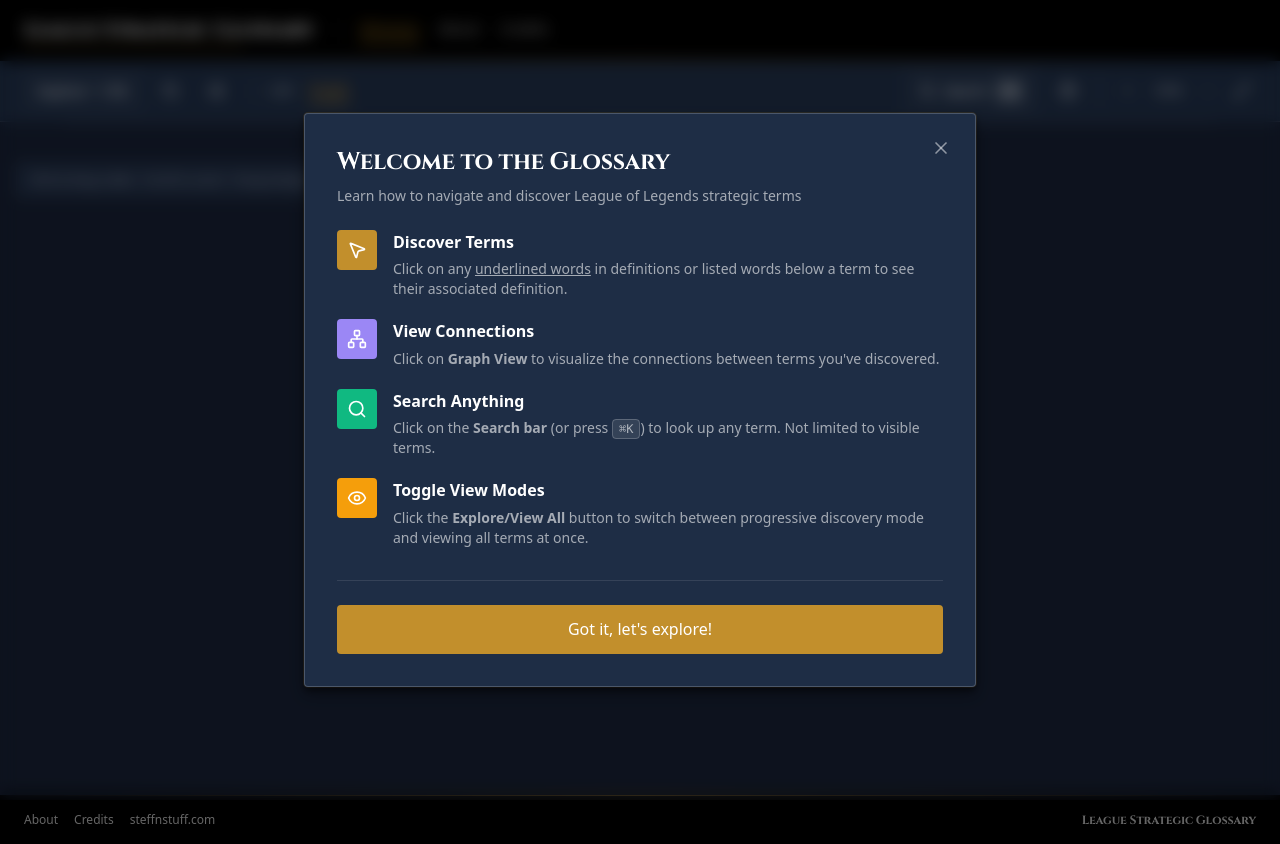
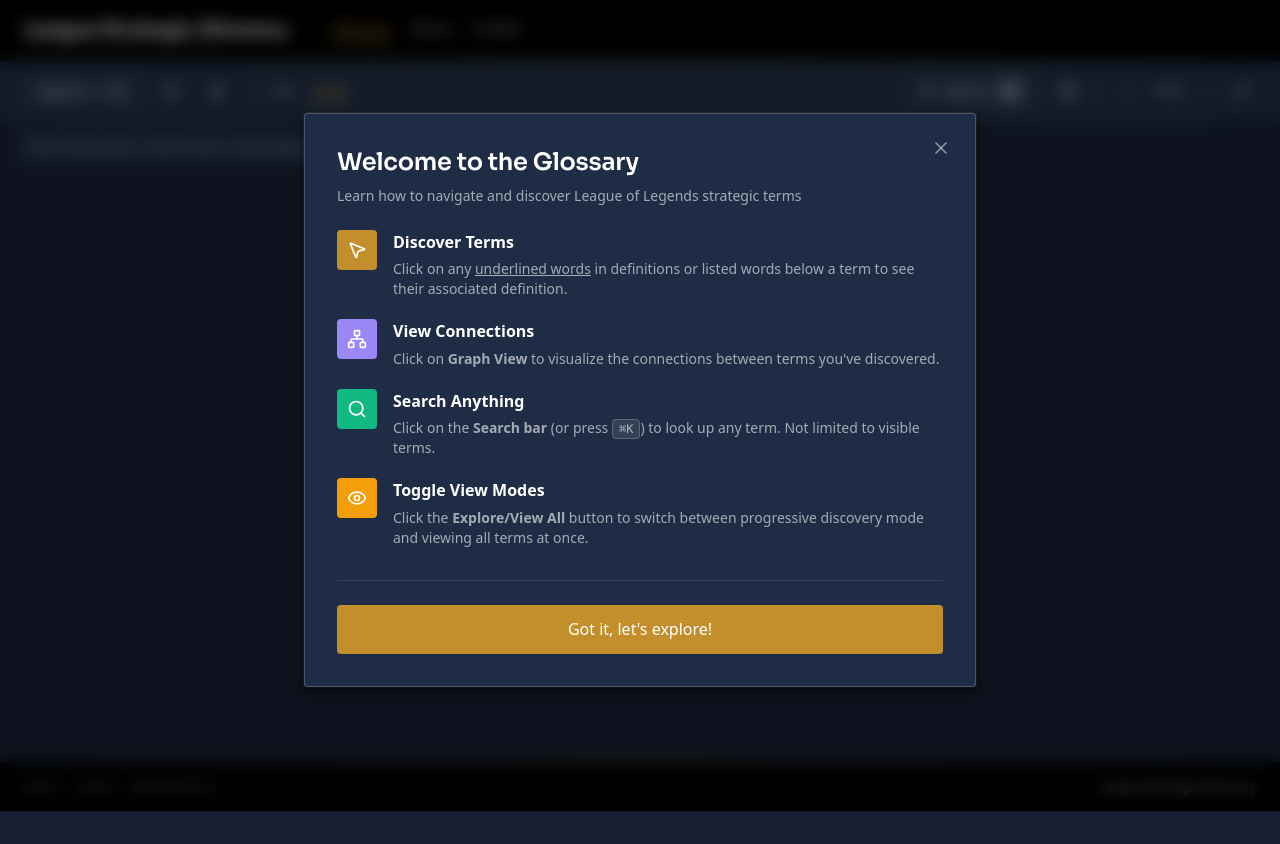
Before and after one commit to peachfuzzz/league-strategic-glossary, a Next.js app: page / in a window 1280 px wide. After the commit the page ends 811 px from the top, so only its background shows below. Built offline with nearby package versions, Linux system fonts and the light colour scheme.

Commit message:
changed filter menu
filter menu visually reworked to act like a pulldown tab

```diff
--- a/src/app/globals.css
+++ b/src/app/globals.css
@@ -38,10 +38,10 @@
   line-height: 1.6;
 }
 
-/* Display font for titles - Cinzel serif */
+/* Display font for titles - Sora geometric sans */
 .font-display {
-  font-family: var(--font-display), Georgia, serif;
-  font-weight: 700;
+  font-family: var(--font-display), system-ui, sans-serif;
+  font-weight: 600;
   letter-spacing: -0.01em;
 }
 
--- a/src/app/layout.tsx
+++ b/src/app/layout.tsx
@@ -1,5 +1,5 @@
 import type { Metadata } from "next";
-import { Source_Sans_3, Cinzel } from "next/font/google";
+import { Source_Sans_3, Sora } from "next/font/google";
 import "./globals.css";
 import Header from "@/components/Header";
 import Footer from "@/components/Footer";
@@ -10,10 +10,10 @@
   weight: ["300", "400", "600", "700"],
 });
 
-const cinzel = Cinzel({
+const sora = Sora({
   variable: "--font-display",
   subsets: ["latin"],
-  weight: ["400", "700"],
+  weight: ["400", "600", "700"],
 });
 
 export const metadata: Metadata = {
@@ -29,7 +29,7 @@
   return (
     <html lang="en">
       <body
-        className={`${sourceSans.variable} ${cinzel.variable} antialiased flex flex-col min-h-screen`}
+        className={`${sourceSans.variable} ${sora.variable} antialiased flex flex-col min-h-screen`}
       >
         <Header />
         <main className="flex-1 flex flex-col">
--- a/src/components/GlossaryGraph.tsx
+++ b/src/components/GlossaryGraph.tsx
@@ -1,7 +1,7 @@
 'use client'
 
 import React, { useState, useEffect, useRef } from 'react';
-import { Search, ZoomIn, ZoomOut, Maximize2, List, Network, Eye, BookOpen, RotateCcw, Shuffle, HelpCircle, Filter } from 'lucide-react';
+import { Search, ZoomIn, ZoomOut, Maximize2, List, Network, Eye, BookOpen, RotateCcw, Shuffle, HelpCircle } from 'lucide-react';
 import { glossaryData, GlossaryTerm, tagColors } from '@/data/glossaryData';
 import { SHUFFLE_CONFIG } from '@/config/shuffle.config';
 import GraphView from './GraphView';
@@ -396,9 +396,13 @@
           )}
         </div>
 
-        {/* Tag Filter Dropdown */}
+      </div>
+
+      <div className="flex-1 relative overflow-hidden">
+        {/* Tag Filter — overlay on content */}
         <TagFilterDropdown
           isOpen={isSidebarOpen}
+          onToggleOpen={() => setIsSidebarOpen(!isSidebarOpen)}
           allTags={allTags}
           selectedTags={selectedTags}
           onToggleTag={toggleTag}
@@ -406,41 +410,6 @@
           hoveredTag={hoveredTag}
           setHoveredTag={setHoveredTag}
         />
-      </div>
-
-      {/* Folder Tab Style Filter Button */}
-      <div className="relative z-50 flex justify-center">
-        <button
-          onClick={() => setIsSidebarOpen(!isSidebarOpen)}
-          className={`bg-[#1e2d45]/70 backdrop-blur-sm border-t border-x border-[rgba(255,255,255,0.1)] rounded-t px-6 py-2 transition-all ${
-            isSidebarOpen
-              ? 'text-white translate-y-0'
-              : 'text-white/70 hover:text-white hover:translate-y-0.5'
-          }`}
-          title={isSidebarOpen ? 'Hide filter menu' : 'Show filter menu'}
-        >
-          <div className="flex items-center gap-2">
-            <Filter size={14} />
-            <span className="text-xs font-medium">Filters</span>
-            {selectedTags.length > 0 && (
-              <span className="flex items-center gap-1 ml-1">
-                {selectedTags.slice(0, 5).map(tag => (
-                  <div
-                    key={tag}
-                    className="w-2 h-2 rounded-full"
-                    style={{ backgroundColor: tagColors[tag] || '#A0A0A0' }}
-                  />
-                ))}
-                {selectedTags.length > 5 && (
-                  <span className="text-[10px] text-white/50">+{selectedTags.length - 5}</span>
-                )}
-              </span>
-            )}
-          </div>
-        </button>
-      </div>
-
-      <div className="flex-1 relative overflow-hidden">
           {view === 'graph' ? (
             <GraphView
               nodes={nodes}
--- a/src/components/GraphView.tsx
+++ b/src/components/GraphView.tsx
@@ -524,18 +524,11 @@
         const shouldShowLabel = !selectedNode || isSelected || isConnected || isHovered;
 
         if (shouldShowLabel) {
-          ctx.font = isSelected ? 'bold 14px Georgia, serif' : '12px Georgia, serif';
+          ctx.font = isSelected ? '600 14px "Source Sans 3", system-ui, sans-serif' : '12px "Source Sans 3", system-ui, sans-serif';
           ctx.textAlign = 'center';
           ctx.textBaseline = 'top';
 
-          const textWidth = ctx.measureText(node.term).width;
-
-          // Use reduced opacity when no node is selected
-          const bgOpacity = !selectedNode ? 0.8 : 0.95;
           const textOpacity = !selectedNode ? 0.7 : 1.0;
-
-          ctx.fillStyle = `rgba(30, 45, 69, ${bgOpacity})`;
-          ctx.fillRect(node.x - textWidth / 2 - 4, node.y + node.radius + 4, textWidth + 8, 20);
 
           ctx.fillStyle = `rgba(255, 255, 255, ${textOpacity})`;
           ctx.fillText(node.term, node.x, node.y + node.radius + 8);
--- a/src/components/TagFilterDropdown.tsx
+++ b/src/components/TagFilterDropdown.tsx
@@ -2,10 +2,11 @@
 
 import React from 'react';
 import { tagColors } from '@/data/glossaryData';
-import { X } from 'lucide-react';
+import { Filter } from 'lucide-react';
 
 interface TagFilterDropdownProps {
   isOpen: boolean;
+  onToggleOpen: () => void;
   allTags: string[];
   selectedTags: string[];
   onToggleTag: (tag: string) => void;
@@ -16,6 +17,7 @@
 
 export default function TagFilterDropdown({
   isOpen,
+  onToggleOpen,
   allTags,
   selectedTags,
   onToggleTag,
@@ -31,12 +33,14 @@
   );
 
   return (
-    <div className="absolute left-0 right-0 flex justify-center z-40 pointer-events-none" style={{ top: '100%' }}>
+    <div className="absolute top-0 left-0 right-0 z-50 flex justify-center pointer-events-none">
+      <div className="flex flex-col items-center pointer-events-auto">
+        {/* Collapsible tag panel */}
         <div
-        className={`bg-[#1e2d45]/50 backdrop-blur-sm border border-[rgba(255,255,255,0.1)] rounded-b shadow-lg transition-all duration-300 overflow-hidden pointer-events-auto ${
-          isOpen ? 'max-h-80' : 'max-h-0'
+          className={`bg-[#1e2d45]/80 backdrop-blur-md border border-[rgba(255,255,255,0.1)] rounded-t shadow-lg transition-all duration-300 overflow-hidden ${
+            isOpen ? 'max-h-80' : 'max-h-0 border-transparent'
           }`}
-        style={{ width: 'calc(min(1280px, 100%) - 8rem)' }}
+          style={{ width: 'calc(min(1280px, 100vw) - 8rem)' }}
         >
           <div className="px-8 py-2.5">
             <div className="flex items-center justify-between mb-2.5">
@@ -95,6 +99,37 @@
             </div>
           </div>
         </div>
+
+        {/* Tab button — always visible, attached to bottom of panel */}
+        <button
+          onClick={onToggleOpen}
+          className={`bg-[#1e2d45]/70 backdrop-blur-sm border border-[rgba(255,255,255,0.1)] border-t-0 rounded-b px-6 py-2 transition-colors ${
+            isOpen
+              ? 'text-white'
+              : 'text-white/70 hover:text-white hover:bg-[#1e2d45]/90'
+          }`}
+          title={isOpen ? 'Hide filter menu' : 'Show filter menu'}
+        >
+          <div className="flex items-center gap-2">
+            <Filter size={14} />
+            <span className="text-xs font-medium">Filters</span>
+            {selectedTags.length > 0 && (
+              <span className="flex items-center gap-1 ml-1">
+                {selectedTags.slice(0, 5).map(tag => (
+                  <div
+                    key={tag}
+                    className="w-2 h-2 rounded-full"
+                    style={{ backgroundColor: tagColors[tag] || '#A0A0A0' }}
+                  />
+                ))}
+                {selectedTags.length > 5 && (
+                  <span className="text-[10px] text-white/50">+{selectedTags.length - 5}</span>
+                )}
+              </span>
+            )}
+          </div>
+        </button>
+      </div>
     </div>
   );
 }
```
Lines whose indentation alone changed are shown as unchanged.
